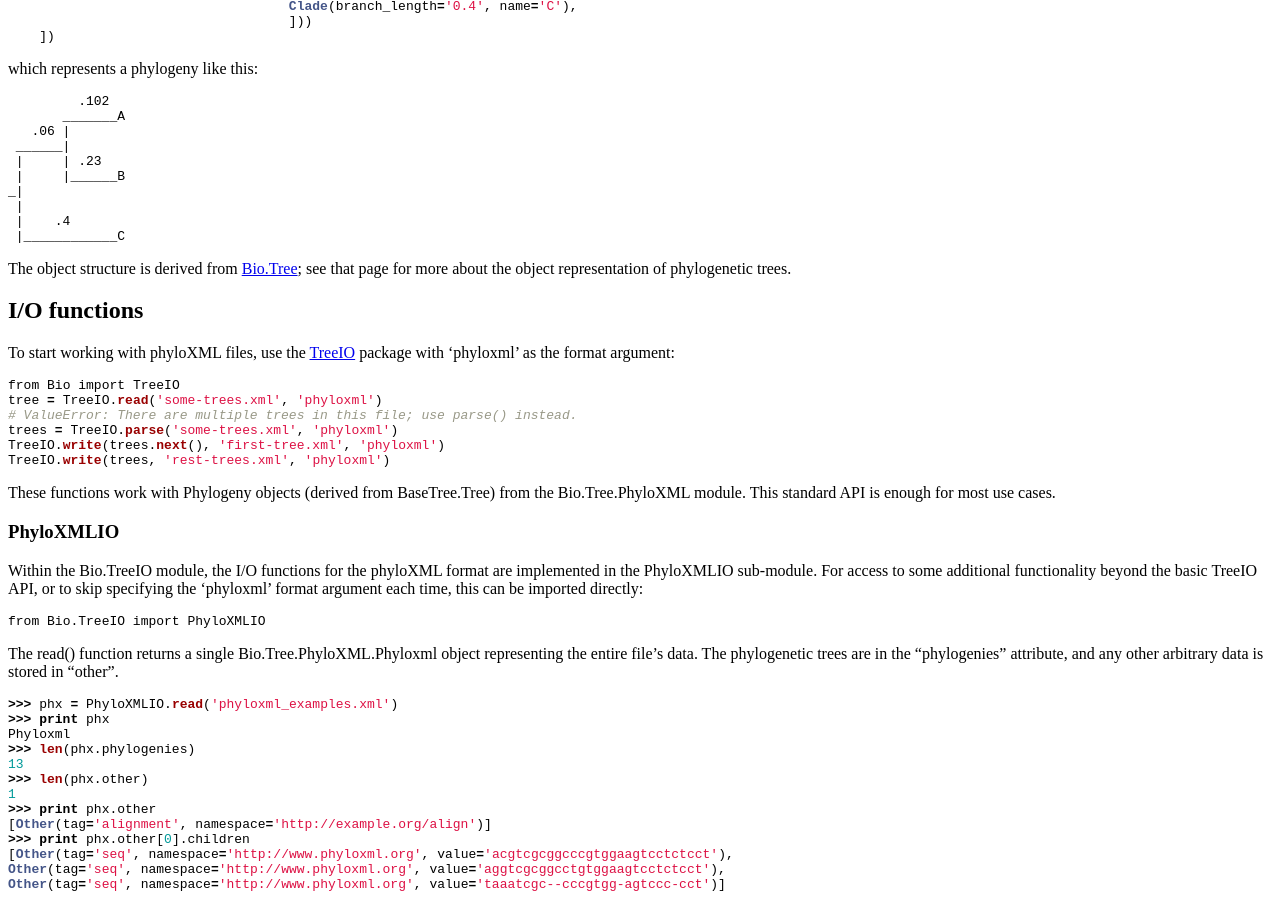
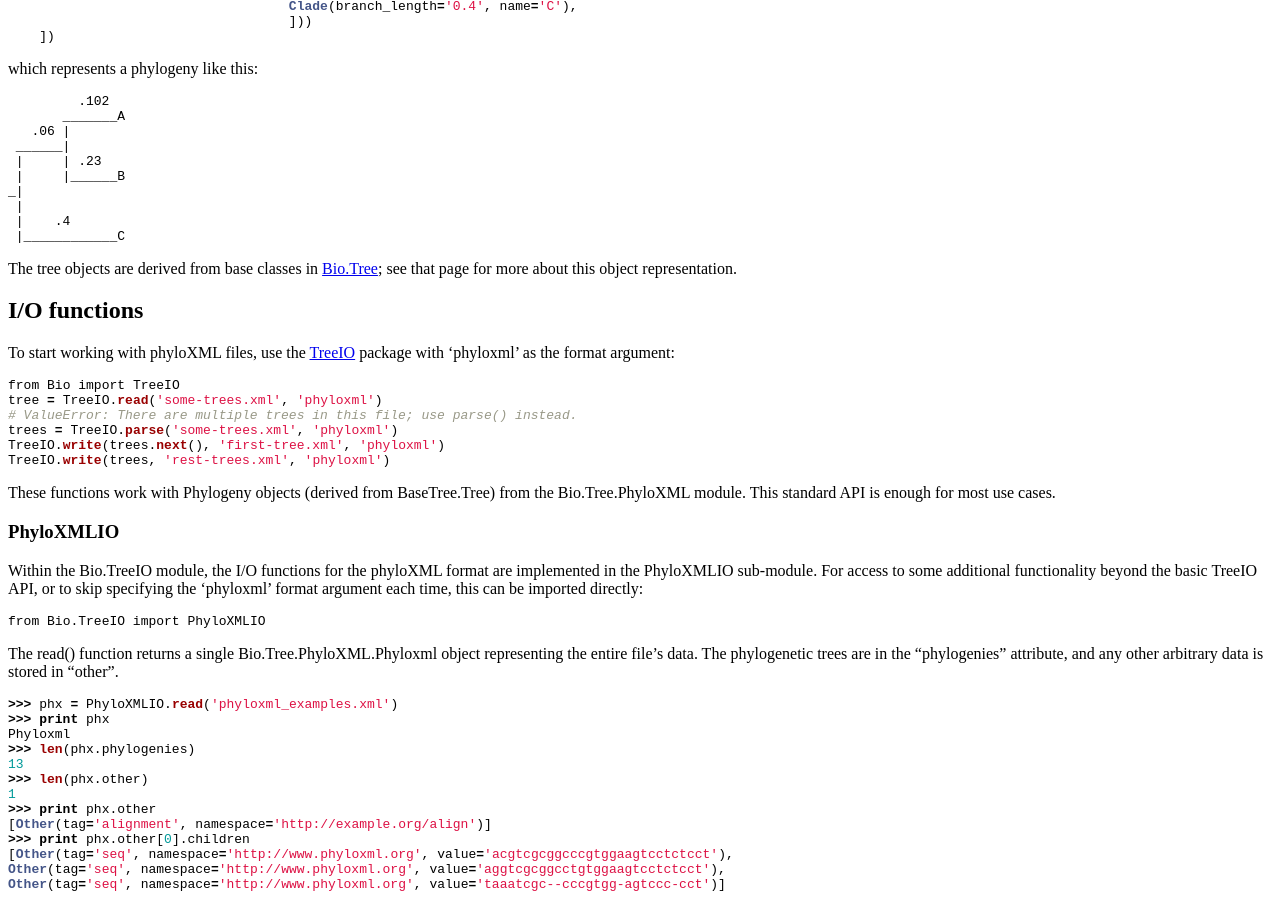
Before and after one commit to biopython/biopython.github.io, a Jekyll site: the page built from wiki/PhyloXML.md, in a window 1280 px wide and 900 px high, scrolled down 1174 px. Built offline with Jekyll 4.4.1, drawn with Linux system fonts in a browser that asks for light colours.

Commit message:
/* About the format */ rewording

```diff
--- a/wiki/PhyloXML.md
+++ b/wiki/PhyloXML.md
@@ -108,9 +108,9 @@ which represents a phylogeny like this:
      |    .4
      |____________C
 
-The object structure is derived from [Bio.Tree](Tree "wikilink"); see
-that page for more about the object representation of phylogenetic
-trees.
+The tree objects are derived from base classes in
+[Bio.Tree](Tree "wikilink"); see that page for more about this object
+representation.
 
 I/O functions
 -------------
```
Also changed, not shown: 1 other file.
